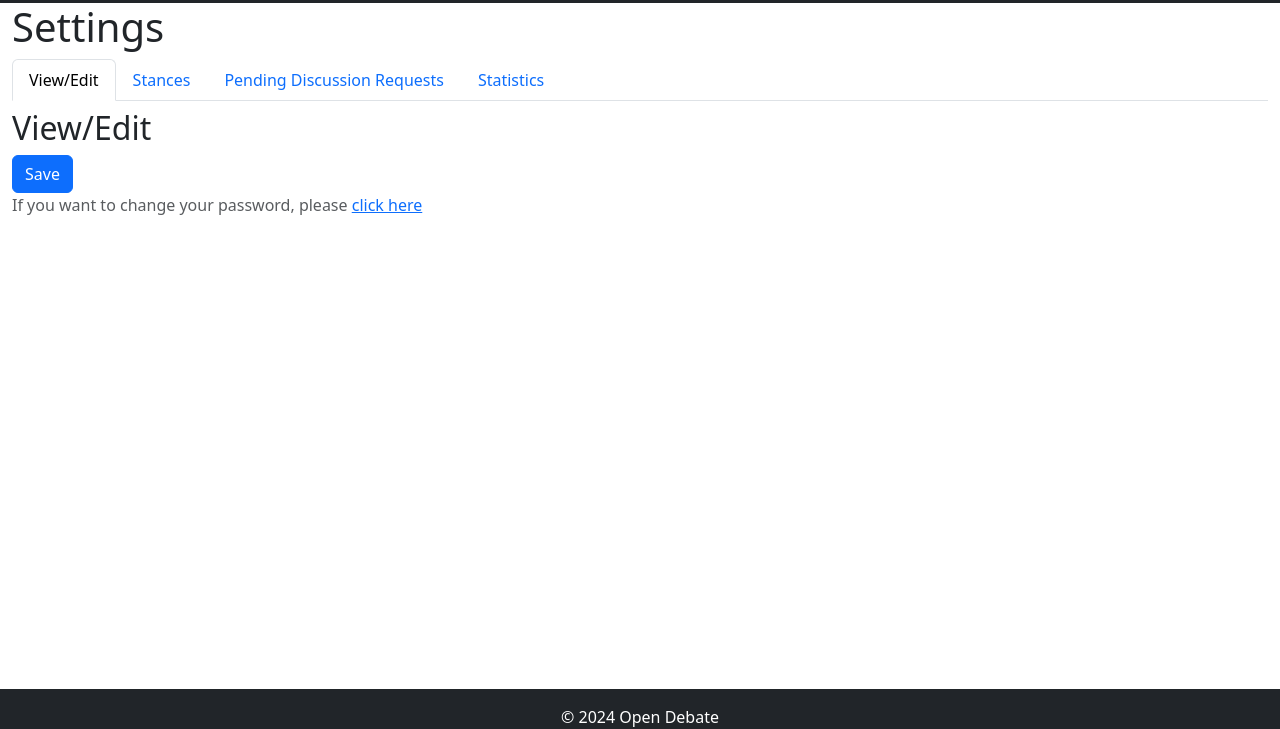
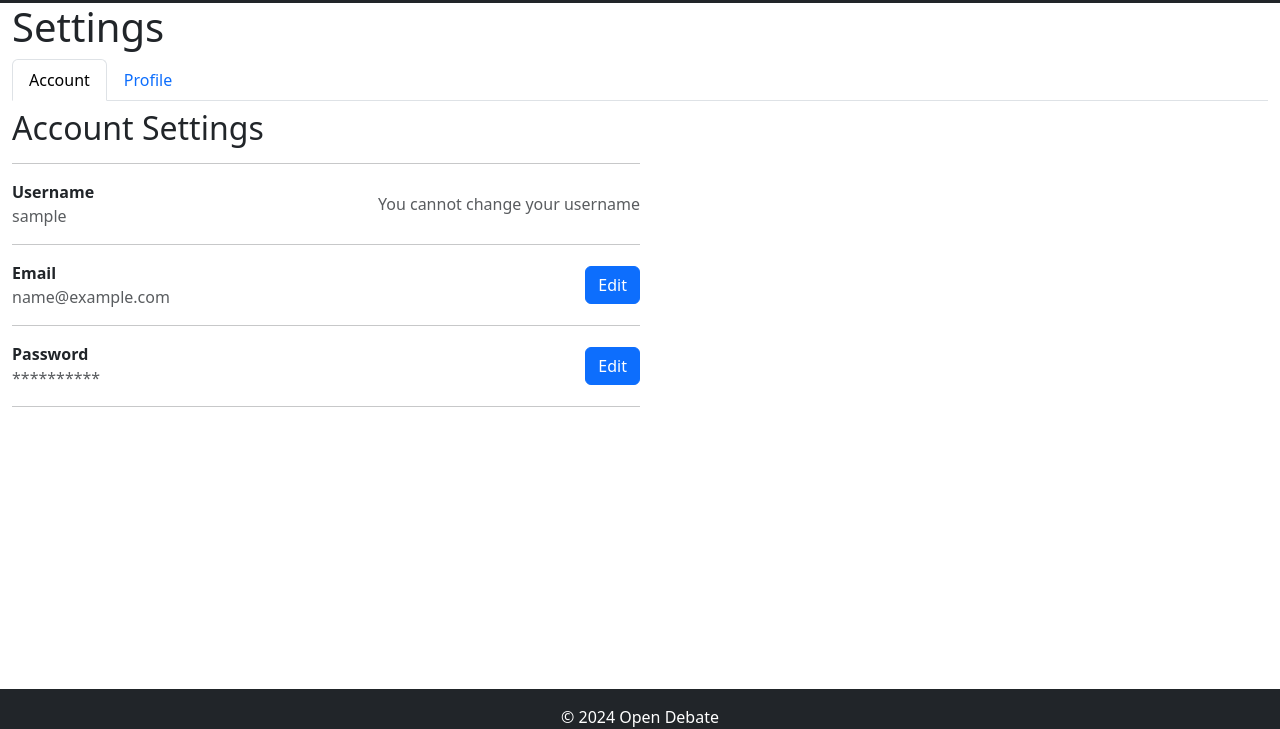
Before and after one commit to JustinACoder/DebateArena, a Django app: page /accounts/settings/ in a window 1280 px wide. Shown: the part 55-784 px from the top of the page. Run offline with Django 5.2, Linux system fonts and the light colour scheme; the visitor is signed in with stand-in values (Sample User, id 1); some libraries are stand-ins or nearby versions.

Commit message:
Added change email

```diff
--- a/templates/user/settings.html
+++ b/templates/user/settings.html
@@ -5,77 +5,56 @@
     <h1>Settings</h1>
     <ul class="nav nav-tabs" id="settings-tab" role="tablist">
         <li class="nav-item">
-            <button class="nav-link active" id="viewedit-tab" data-bs-toggle="tab" data-bs-target="#viewedit"
-                    type="button" role="tab" aria-controls="viewedit" aria-selected="true">View/Edit
+            <button class="nav-link active" id="account-tab" data-bs-toggle="tab" data-bs-target="#account"
+                    type="button" role="tab" aria-controls="account" aria-selected="true">Account
             </button>
         </li>
         <li class="nav-item">
-            <button class="nav-link" id="stances-tab" data-bs-toggle="tab" data-bs-target="#stances" type="button"
-                    role="tab" aria-controls="stances" aria-selected="false">Stances
-            </button>
-        </li>
-        <li class="nav-item">
-            <button class="nav-link" id="pending-requests-tab" data-bs-toggle="tab" data-bs-target="#pending-requests"
-                    type="button" role="tab" aria-controls="pending-requests" aria-selected="false">Pending Discussion
-                Requests
-            </button>
-        </li>
-        <li class="nav-item">
-            <button class="nav-link" id="stats-tab" data-bs-toggle="tab" data-bs-target="#stats" type="button"
-                    role="tab" aria-controls="stats" aria-selected="false">Statistics
+            <button class="nav-link" id="profile-tab" data-bs-toggle="tab" data-bs-target="#profile"
+                    type="button" role="tab" aria-controls="profile" aria-selected="false">Profile
             </button>
         </li>
     </ul>
     <div class="tab-content my-2" id="settings-tab-content">
-        <div class="tab-pane fade show active" id="viewedit" role="tabpanel" aria-labelledby="viewedit-tab">
-            <h2>View/Edit</h2>
-            <form method="post" action="#">
-                {% csrf_token %}
-                {{ user_form|crispy }}
-                <button type="submit" class="btn btn-primary">Save</button>
-            </form>
-            <!-- Small notice in case the user wants to reset their password -->
-            <p class="text-muted">If you want to change your password, please <a
-                    href="{% url 'account_change_password' %}">click
-                here</a></p>
+        <div class="tab-pane fade show active w-50" id="account" role="tabpanel" aria-labelledby="account-tab">
+            <h2>Account Settings</h2>
+            <hr>
+            <div class="row align-items-center">
+                <div class="col ms-auto">
+                    <span class="fw-bold">Username</span><br>
+                    <span class="text-muted">{{ user.username }}</span>
+                </div>
+                <div class="col col-auto me-auto">
+                    <span class="text-muted">You cannot change your username</span>
+                </div>
+            </div>
+            <hr>
+            <div class="row align-items-center">
+                <div class="col ms-auto">
+                    <span class="fw-bold">Email</span><br>
+                    <span class="text-muted">{{ user.email }}</span>
+                </div>
+                <div class="col col-auto me-auto">
+                    <a href="{% url 'account_email' %}" class="btn btn-primary">Edit</a>
+                </div>
+            </div>
+            <hr>
+            <div class="row align-items-center">
+                <div class="col ms-auto">
+                    <span class="fw-bold">Password</span><br>
+                    <span class="text-muted">**********</span>
+                </div>
+                <div class="col col-auto me-auto">
+                    <a href="{% url 'account_change_password' %}" class="btn btn-primary">Edit</a>
+                </div>
+            </div>
+            <hr>
         </div>
-        <div class="tab-pane fade" id="stances" role="tabpanel" aria-labelledby="stances-tab">
-            <h2>Stances</h2>
-            {% if stances %}
-                <ul>
-                    {% for stance in stances %}
-                        <li>You are <strong>{{ stance.stance|yesno:"for,against" }}</strong> in the debate
-                            <a href="{% url 'debate' stance.debate.title %}"><strong>{{ stance.debate.title }}</strong></a>
-                        </li>
-                    {% endfor %}
-                </ul>
-            {% else %}
-                <p>You have not taken any stances yet</p>
-            {% endif %}
-        </div>
-        <div class="tab-pane fade" id="pending-requests" role="tabpanel" aria-labelledby="pending-requests-tab">
-            <h2>Pending Discussion Requests</h2>
-            {% if pending_requests %}
-                <ul>
-                    {% for request in pending_requests %}
-                        <li>You are looking for someone <strong>{{ request.stance_wanted|yesno:"for,against" }}</strong>
-                            in
-                            the debate <a
-                                    href="{% url 'debate' request.debate.title %}"><strong>{{ request.debate.title }}</strong></a>
-                        </li>
-                    {% endfor %}
-                </ul>
-            {% else %}
-                <p>You have no pending discussion requests</p>
-            {% endif %}
-        </div>
-        <div class="tab-pane fade" id="stats" role="tabpanel" aria-labelledby="stats-tab">
-            <h2>Statistics</h2>
-            <p>Number of Stances: {{ stats.stance_count }}</p>
-            <p>Number of Pending Discussion Requests: {{ stats.pending_request_count }}</p>
-            <p>Number of Discussions: {{ stats.discussion_count }}</p>
-            <p>Number of Messages: {{ stats.message_count }}</p>
-            <p>Number of Comments: {{ stats.comment_count }}</p>
+        <div class="tab-pane fade" id="profile" role="tabpanel" aria-labelledby="profile-tab">
+            <h2>Profile Information</h2>
+            <hr>
+            TODO
+            <hr>
         </div>
     </div>
 {% endblock %}
```
Also changed, not shown: templates/account/email_change.html (added, +37 -0 lines), templates/account/messages/email_deleted.txt (added).
